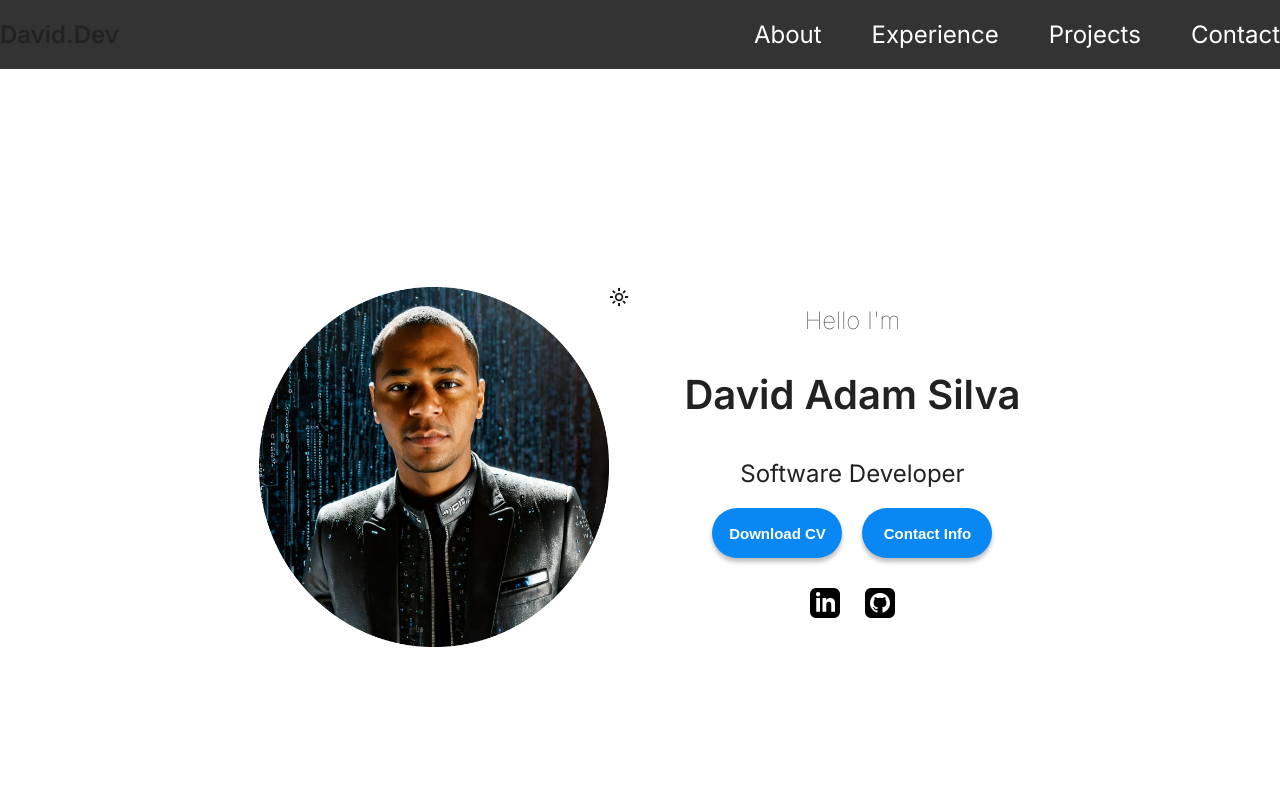
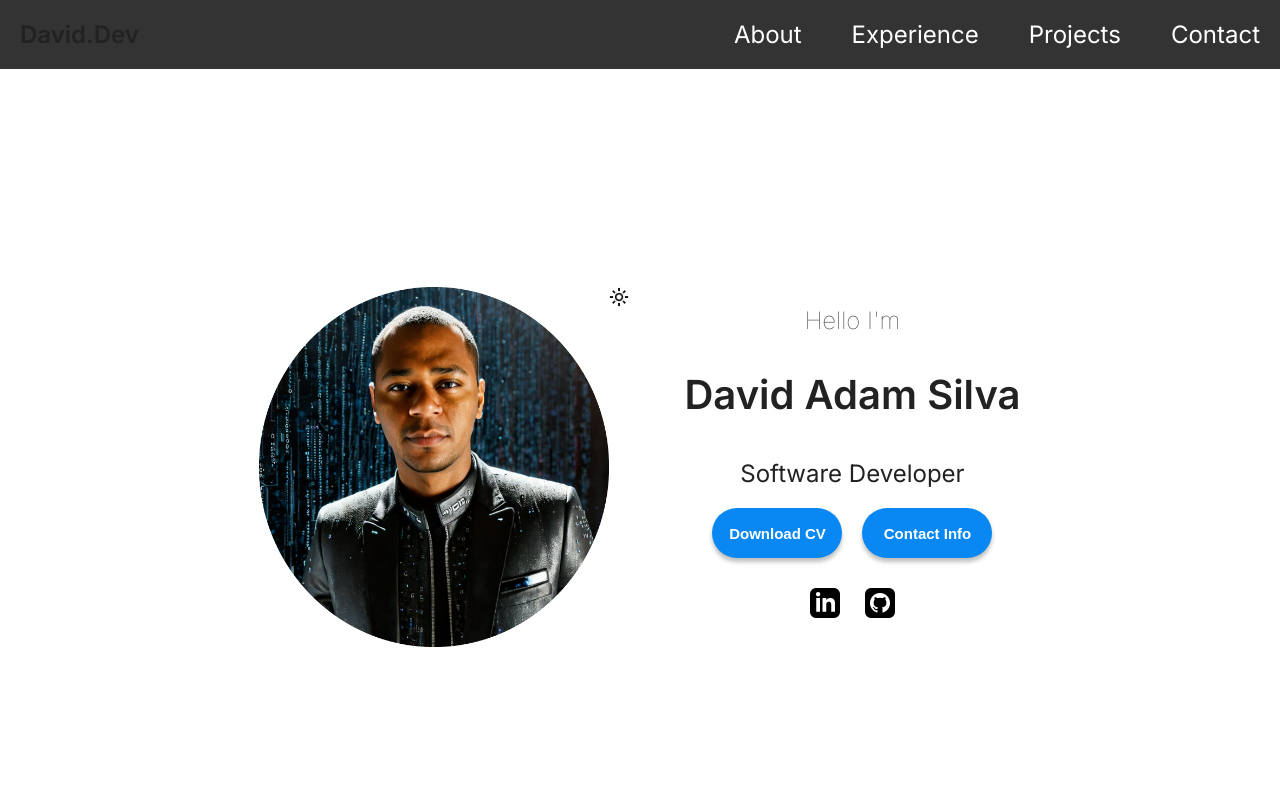
Before and after one commit to DavidAdam1323/portfolio-website-project, a React (Vite) app: page / in a window 1280 px wide. Shown: the top 800 px of the page. Built offline with nearby package versions, Linux system fonts and the light colour scheme.

Commit message:
fix: Ensure body and root elements take full width of the screen
- Set body to display as block with 100% width and no margin or padding.
- Set #root to flex display, column direction, and 100% width with centered content.
- Added bottom padding to #root to ensure spacing from bottom of the screen.

```diff
--- a/src/App.css
+++ b/src/App.css
@@ -20,15 +20,18 @@
 
 body {
   background-color: var(--background-color);
-  display: flex;
-  justify-content: center;
-  margin: 0 auto 60px;
+  margin: 0;
+  padding: 0;
+  display: block;
+  width: 100%;
 }
 
 #root {
   display: flex;
   flex-direction: column;
-  /* gap: 60px; */
+  margin: 0 auto;
+  padding-bottom: 60px;
+  width: 100%;
 }
 
 h1,
--- a/src/sections/Navbar/NavbarStyles.module.css
+++ b/src/sections/Navbar/NavbarStyles.module.css
@@ -1,14 +1,17 @@
 /* Navbar Section */
 
 .navbar {
+  width: 100%;
   background-color: #333;
   color: #fff;
   padding: 20px 0;
 }
 
 .container {
+  width: 100%;
   max-width: 1330px;
   margin: 0 auto;
+  padding: 0 20px;
   display: flex;
   justify-content: space-between;
   align-items: center;
```
